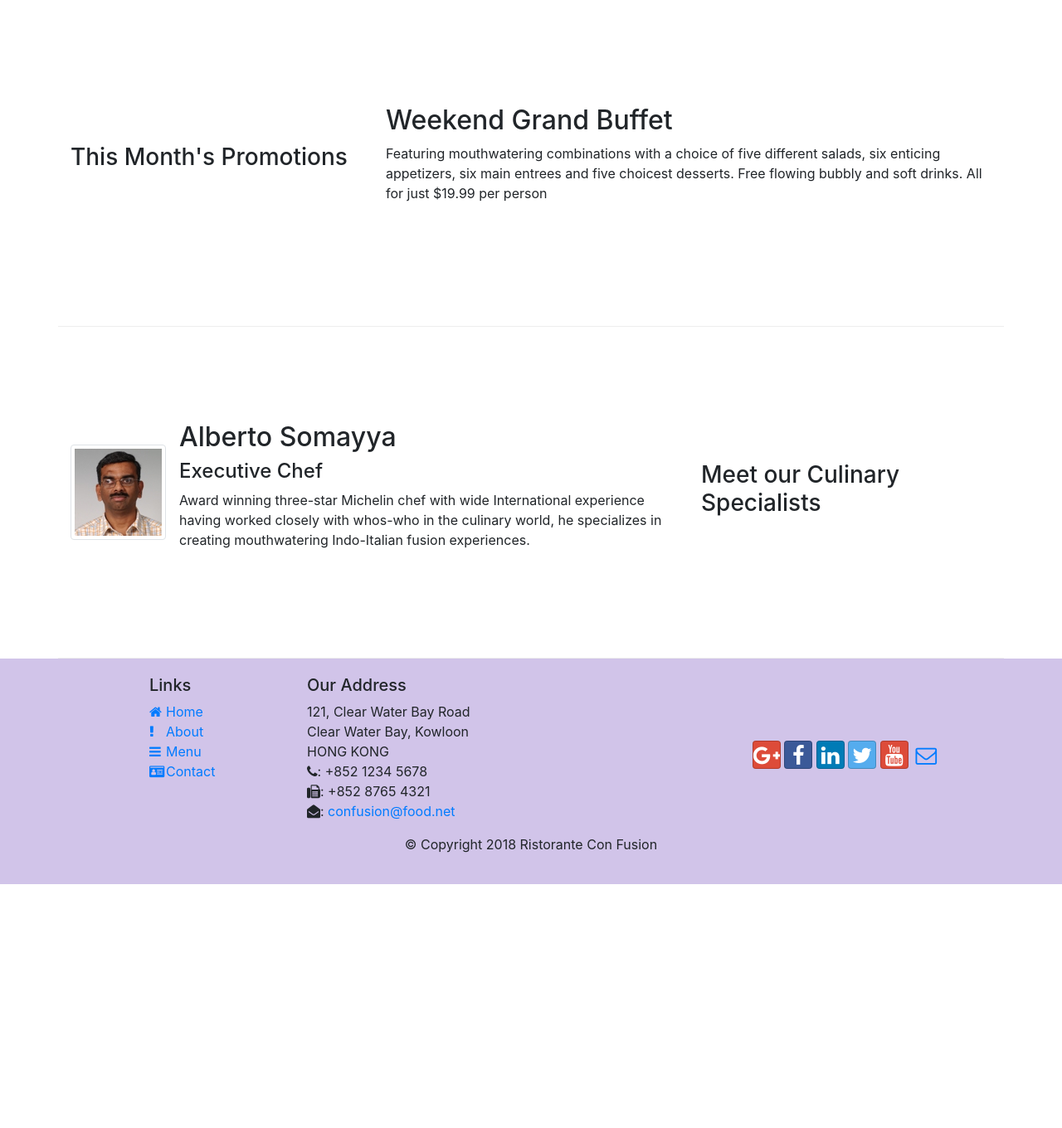
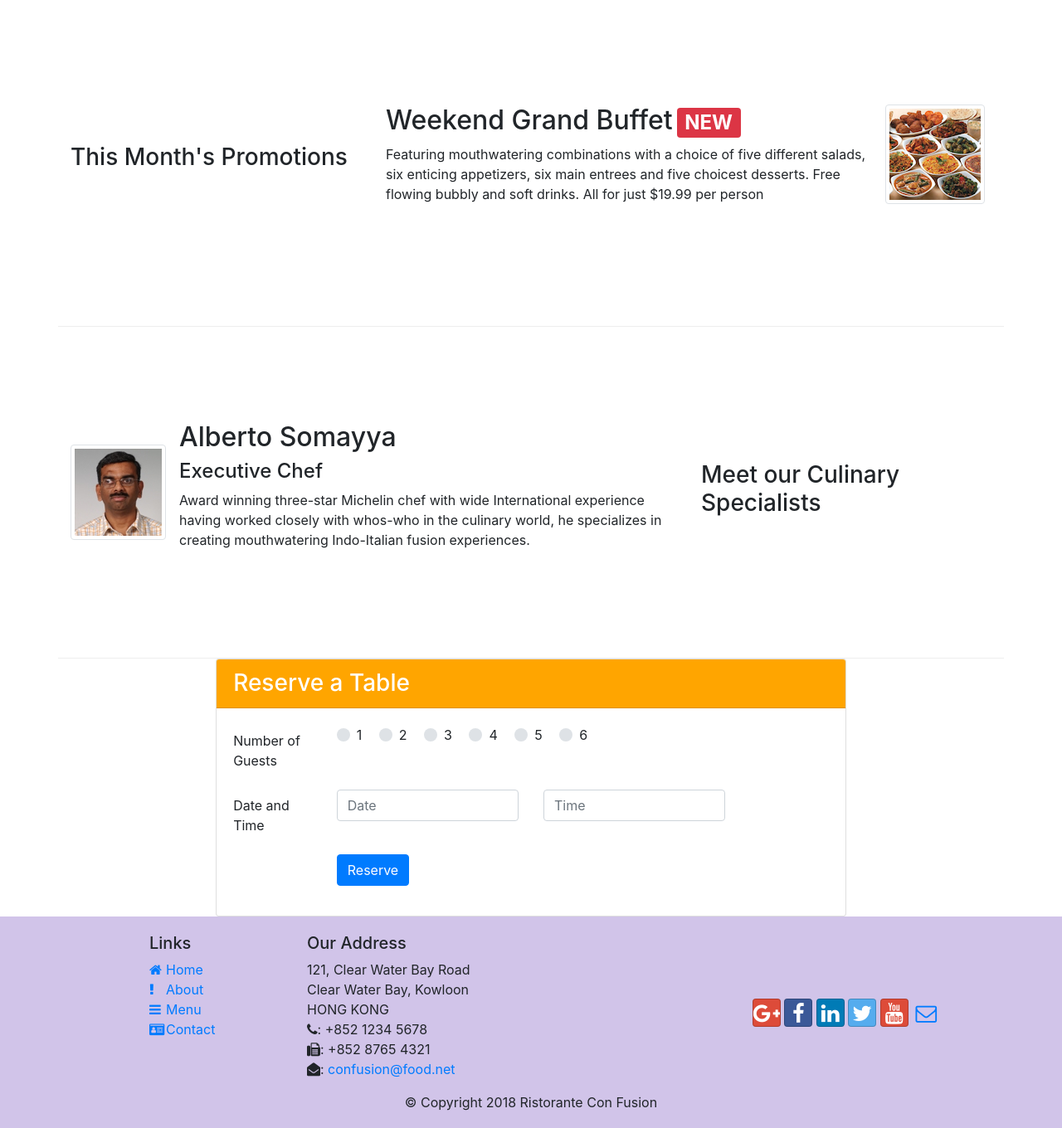
Before and after one commit to vivianmazeh/confusion, a website: page index.html in a window 1280 px wide. Shown: the part 740-2100 px from the top of the page at 83% size. Before the commit the page ends 1806 px from the top, so only its background shows below. Drawn offline with nearby package versions, Linux system fonts and the light colour scheme.

Commit message:
Assignment 2

```diff
--- a/index.html
+++ b/index.html
@@ -39,8 +39,12 @@
                     <h1>Ristorante con Fusion</h1>
                     <p>We take inspiration from the World's best cuisines, and create a unique fusion experience. Our lipsmacking creations will tickle your culinary senses!</p>
                 </div>
-                <div class="col-12 col-sm">
+                <div class="col-12 col-sm-3">
                     <img src="img/logo.png" class="img-fluid">
+                </div>
+                <div class="col-12 col-sm-3 align-self-center text-center">
+                    <a class="btn btn-default" style="background-color: orange; padding: 10px 35px;"
+                     role="button" href="#reservetable">Reserve Table</a>
                 </div>
             </div>
         </div>
@@ -68,8 +72,13 @@
                 <h3>This Month's Promotions</h3>
             </div>
             <div class="col col-sm col-md">
-                <h2>Weekend Grand Buffet</h2>
-                <p>Featuring mouthwatering combinations with a choice of five different salads, six enticing appetizers, six main entrees and five choicest desserts. Free flowing bubbly and soft drinks. All for just $19.99 per person </p>
+                <div class="media">
+                    <div class="media-body">
+                        <h2 class="mt-0">Weekend Grand Buffet<span class="badge badge-danger" style="margin-left: 5px;">NEW</span></h2>
+                        <p class="d-none d-sm-block"> Featuring mouthwatering combinations with a choice of five different salads, six enticing appetizers, six main entrees and five choicest desserts. Free flowing bubbly and soft drinks. All for just $19.99 per person </p>
+                    </div>
+                    <img class="d-flex mr-2 img-thumbnail"src="img/buffet.png" alt="Buffet">
+                </div>
             </div>
         </div>
 
@@ -86,6 +95,59 @@
                         <p class="d-done d-sm-lock">Award winning three-star Michelin chef with wide International experience having worked closely with whos-who in the culinary world, he specializes in creating mouthwatering Indo-Italian fusion experiences. </p>
                         </div>
                     </div>
+            </div>
+        </div>
+        <div class="row justify-content-md-center" >
+            <div class="card" id="reservetable">
+                <h3 class="card-header text-white" style="background-color: orange;">Reserve a Table</h3>
+                <div class="card-body">
+                  <form>
+                      <div class="form-group row">
+                          <label for="firstname" class="col-md-2 col-form-label ">Number of Guests</label>
+                          <div class="col-md-8">
+                            <div class="custom-control custom-radio custom-control-inline">
+                                <input type="radio" class="custom-control-input" id="defaultInline1" name="inlineDefaultRadiosExample">
+                                <label class="custom-control-label" for="defaultInline1">1</label>
+                              </div>
+                              <div class="custom-control custom-radio custom-control-inline">
+                                <input type="radio" class="custom-control-input" id="defaultInline2" name="inlineDefaultRadiosExample">
+                                <label class="custom-control-label" for="defaultInline2">2</label>
+                              </div>
+                              <div class="custom-control custom-radio custom-control-inline">
+                                <input type="radio" class="custom-control-input" id="defaultInline3" name="inlineDefaultRadiosExample">
+                                <label class="custom-control-label" for="defaultInline2">3</label>
+                              </div>
+                              <div class="custom-control custom-radio custom-control-inline">
+                                <input type="radio" class="custom-control-input" id="defaultInline4" name="inlineDefaultRadiosExample">
+                                <label class="custom-control-label" for="defaultInline2">4</label>
+                              </div>
+                              <div class="custom-control custom-radio custom-control-inline">
+                                <input type="radio" class="custom-control-input" id="defaultInline5" name="inlineDefaultRadiosExample">
+                                <label class="custom-control-label" for="defaultInline2">5</label>
+                              </div>
+                              <div class="custom-control custom-radio custom-control-inline">
+                                <input type="radio" class="custom-control-input" id="defaultInline6" name="inlineDefaultRadiosExample">
+                                <label class="custom-control-label" for="defaultInline2">6</label>
+                              </div>
+                          </div>
+
+                      </div>
+                      <div class="form-group row">
+                          <label for="firstname" class="col-md-2 col-form-label ">Date and Time</label>
+                          <div class="col-md-4">
+                              <input type="text" class="form-control" id="date" name ="date" placeholder="Date">
+                          </div>
+                          <div class="col-md-4">
+                            <input type="text" class="form-control" id="time" name ="time" placeholder="Time">
+                        </div>
+                      </div>
+                      <div class="form-group row">
+                        <div class="col-md-6 offset-md-2">
+                            <button type="submit" class="btn btn-primary" id="submit" name="submit" rows="12">Reserve</button>
+                        </div>
+                    </div>
+                  </form>
+                </div>
             </div>
         </div>
     </div>
```
Also changed, not shown: aboutus.html (+1 -7 lines).
